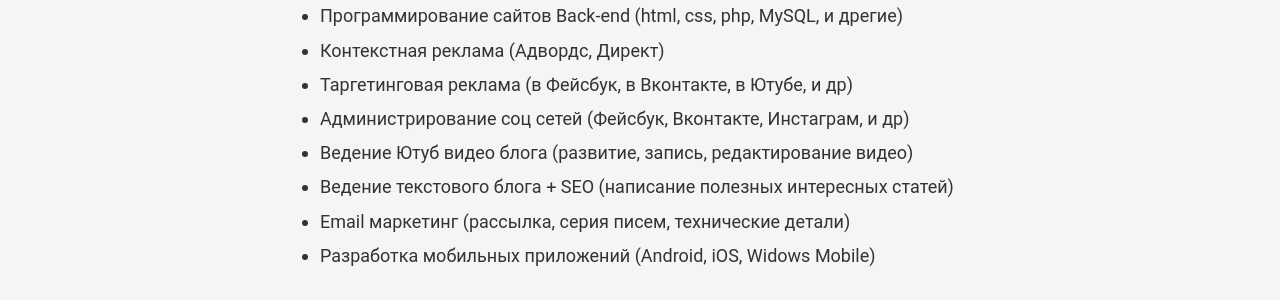
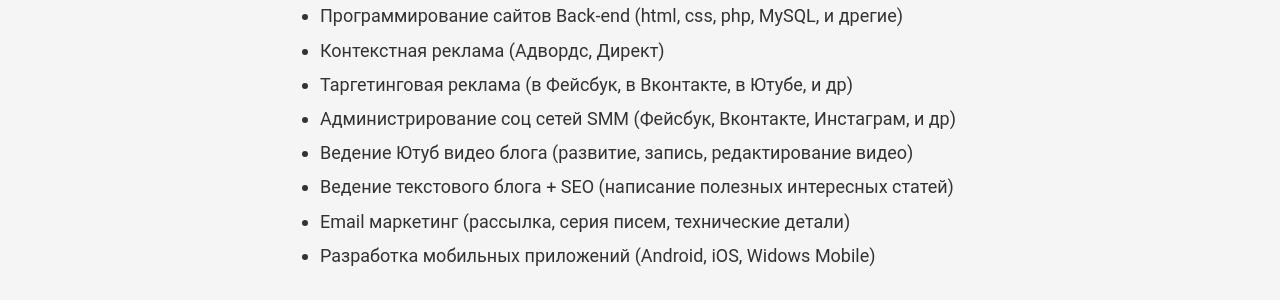
Before and after one commit to VadymVolos/vadymvolos.github.io, a Jekyll site: the page built from _posts/digital-marketing/2016-12-09-kakie-kursy-vybrat-po-internet-marketingu.md, in a window 1280 px wide. Shown: the part 945-1245 px from the top of the page. Built offline with Jekyll 4.4.1, drawn with Linux system fonts in a browser that asks for light colours; comment, search, counter and statistics services are not loaded.

Commit message:
Update 2016-12-09-kakie-kursy-vybrat-po-internet-marketingu.md

```diff
--- a/_posts/digital-marketing/2016-12-09-kakie-kursy-vybrat-po-internet-marketingu.md
+++ b/_posts/digital-marketing/2016-12-09-kakie-kursy-vybrat-po-internet-marketingu.md
@@ -28,7 +28,7 @@
 <li>Программирование сайтов Back-end (html, css, php, MySQL, и дрегие)</li>
 <li>Контекстная реклама (Адвордс, Директ)</li>
 <li>Таргетинговая реклама (в Фейсбук, в Вконтакте, в Ютубе, и др)</li>
-<li>Администрирование соц сетей (Фейсбук, Вконтакте, Инстаграм, и др)</li>
+<li>Администрирование соц сетей SMM (Фейсбук, Вконтакте, Инстаграм, и др)</li>
 <li>Ведение Ютуб видео блога (развитие, запись, редактирование видео)</li>
 <li>Ведение текстового блога + SEO (написание полезных интересных статей)</li>
 <li>Email маркетинг (раcсылка, серия писем, технические детали)</li>
```
